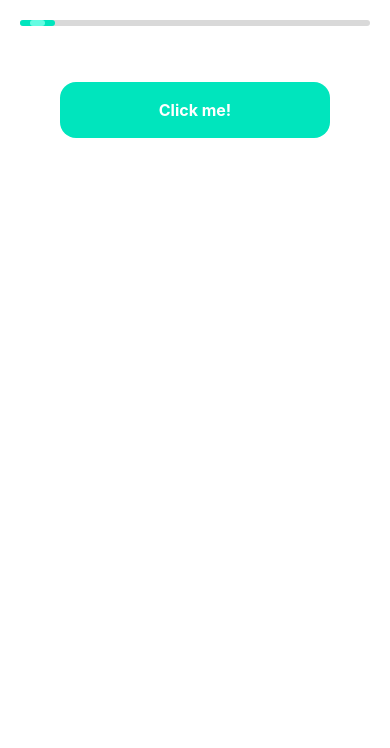
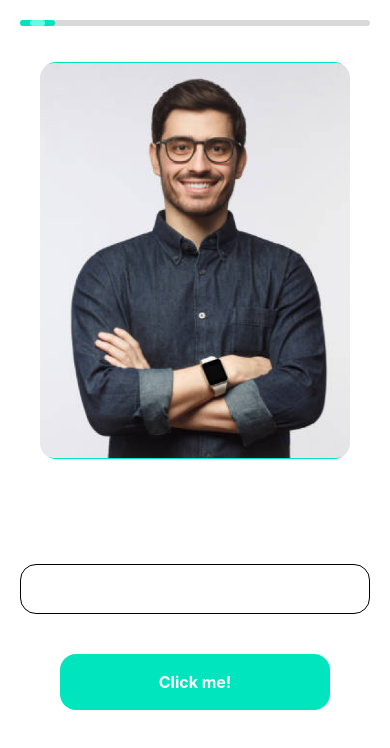
Before and after one commit to sMouaad/FinalCourseProject, a React Native app in the folder App/Mobile/Assistant-App/: screen / in a window 390 px wide. Shown: the top 748 px of the page. Built offline with nearby package versions, Linux system fonts and the light colour scheme.

Commit message:
make the progres bar in one comp

```diff
--- a/App/Mobile/Assistant-App/App.js
+++ b/App/Mobile/Assistant-App/App.js
@@ -3,7 +3,6 @@ import { StatusBar } from "expo-status-bar";
 import { Text, View } from "react-native";
 import WaitingForTheFaceRecognition from "./Comp/WaitingForTheFaceRecognition/WaitingForTheFaceRecognition";
 import Test from "./Comp/WaitingForTheFaceRecognition/Test.js";
-
 export default function App() {
   return (
     <View className="flex justify-center box-border h-screen p-[20px]">
--- /dev/null
+++ b/App/Mobile/Assistant-App/Comp/WaitingForTheFaceRecognition/Progres_Bar.js
@@ -0,0 +1,17 @@
+import { View } from "react-native";
+import React, { useEffect, useState } from "react";
+
+
+function Progress_Bar({ width }) {
+  return (
+    <View className=" mt-[60] mb-4  bg-Secondry relative rounded-[22px] flex-row">
+      <View
+        style={{ width: width + "%" }}
+        className="duration-500 min-w-[10%] max-w-[100%]  bg-Primary relative rounded-[22px] flex flex-row items-center justify-center"
+      >
+        <View className="mx-[10px] max-w-[80%] flex-1  mt-[5] mb-[11] py-[3px] bg-DeepthProgresBar relative rounded-[22px]" />
+      </View>
+    </View>
+  );
+}
+export default Progress_Bar;
--- a/App/Mobile/Assistant-App/Comp/WaitingForTheFaceRecognition/Test.js
+++ b/App/Mobile/Assistant-App/Comp/WaitingForTheFaceRecognition/Test.js
@@ -1,31 +1,26 @@
-import { StatusBar } from "expo-status-bar";
-import React, { useState } from "react";
-import { Text, View, Image, StyleSheet, Pressable } from "react-native";
+import React, { useState, useEffect } from "react";
+import { Text, TextInput, View, Image, Pressable } from "react-native";
+import Progress_Bar from "./Progres_Bar";
 
-// Adjust import based on the actual library name
 function Test() {
-  const [wi, setWi] = useState(10);
-  function progres() {
-    setWi(wi + 10);
-    if (wi >= 100) {
-      setWi(10);
-    }
+  const [width, setWidth] = useState(10);
+  const step = 10;
+  function increaseWidth() {
+    setWidth(width + step);
   }
   return (
-    <View className="box-border h-full ">
-      <View className=" mt-[60] mb-4  bg-Secondry relative rounded-[22px] flex-row">
-        <View
-          style={{ width: wi + "%" }}
-          className="duration-500 min-w-[10%] max-w-[100%]  bg-Primary relative rounded-[22px] flex flex-row items-center justify-center"
-        >
-          {/* {progres(20)} */}
-          <View className="mx-[10px] max-w-[80%] flex-1  mt-[5] mb-[11] py-[3px]  bg-DeepthProgresBar relative rounded-[22px]" />
-        </View>
+    <View className="box-border flex h-full">
+      <Progress_Bar width={width} />
+      <View className="m-5 flex h-[60%] items-center ">
+        <Image
+          className="h-[82.2%] w-full object-contain rounded-2xl "
+          source={require("../../images/image copy.png")}
+        />
       </View>
-      <View className=""></View>
+      <TextInput className="w-full h-[50px] border rounded-2xl" />
       <Pressable
-        onPress={progres}
-        className="bg-Primary items-center  px-10 py-4 m-10 rounded-2xl"
+        onPress={increaseWidth}
+        className="bg-Primary items-center px-10 py-4 m-10 rounded-2xl"
       >
         <Text className="text-base text-white font-bold ">Click me!</Text>
       </Pressable>
--- a/App/Mobile/Assistant-App/package.json
+++ b/App/Mobile/Assistant-App/package.json
@@ -18,7 +18,9 @@
     "react-native": "0.73.6",
     "react-native-animatable": "^1.4.0",
     "react-native-progress": "^5.0.1",
-    "twrnc": "^4.2.0"
+    "twrnc": "^4.2.0",
+    "typescript": "^5.3.0",
+    "@types/react": "~18.2.45"
   },
   "devDependencies": {
     "@babel/core": "^7.20.0",
--- /dev/null
+++ b/App/Mobile/Assistant-App/tsconfig.json
@@ -0,0 +1,4 @@
+{
+  "compilerOptions": {},
+  "extends": "expo/tsconfig.base"
+}
```
Also changed, not shown: App/Mobile/Assistant-App/images/image copy.png (added), 1 other file (tests, documents, lock files or other folders).
